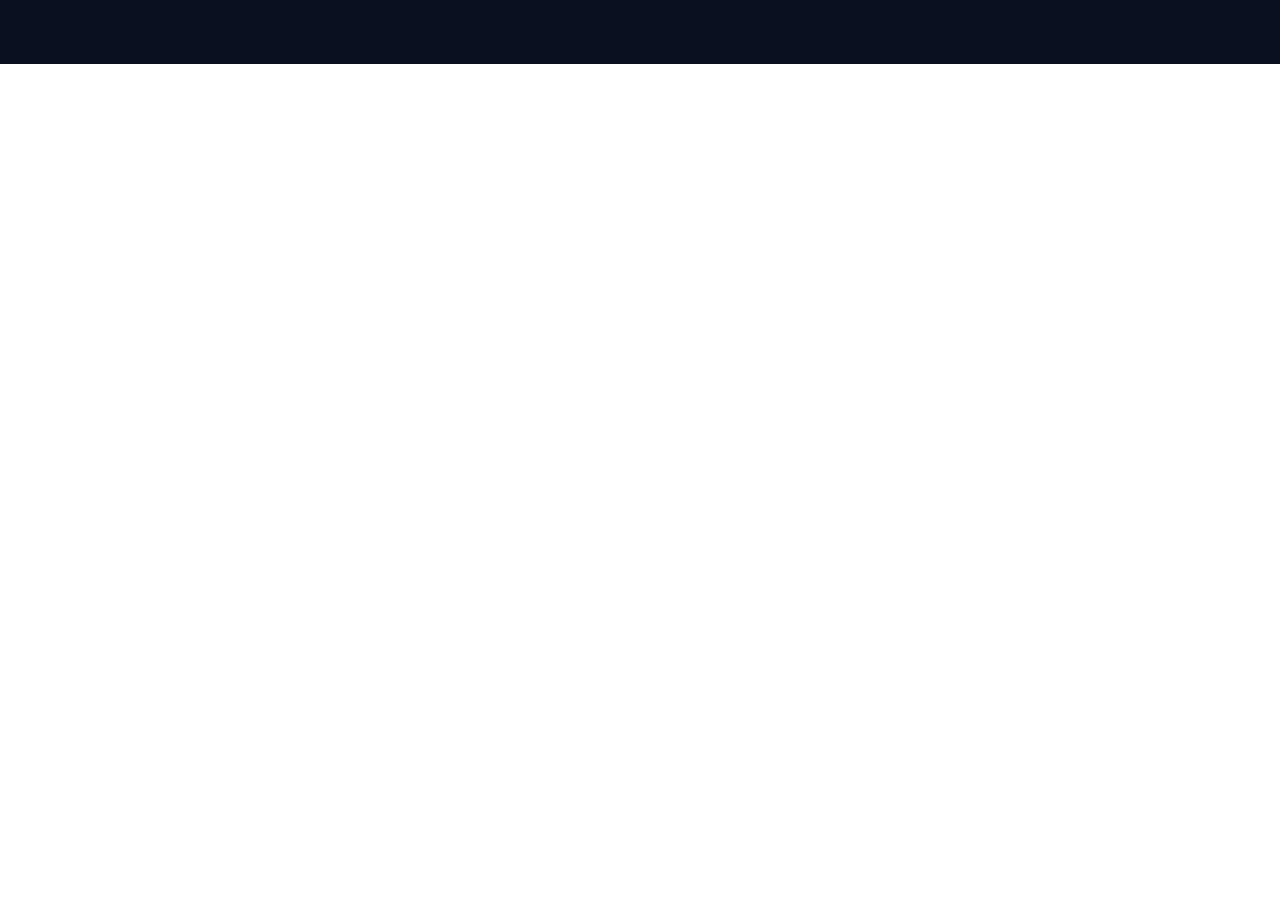
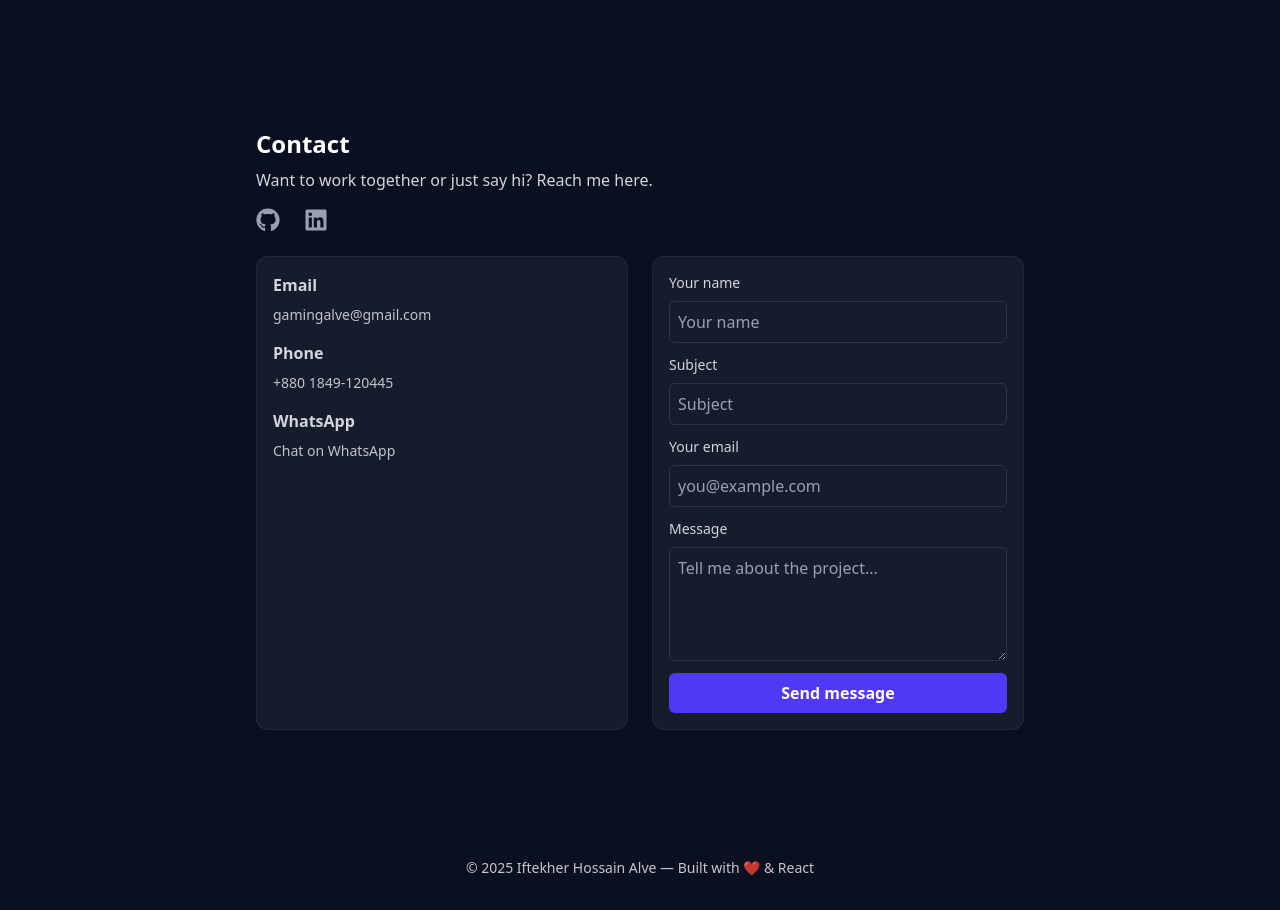
Before and after one commit to Alve0/portfolio, a React (Vite) app: page / in a window 1280 px wide. Shown: the part 2783-3693 px from the top of the page. Before the commit the page ends 2847 px from the top, so only its background shows below. Built offline with nearby package versions, Linux system fonts and the light colour scheme; no server answers.

Commit message:
added about section

```diff
--- a/package.json
+++ b/package.json
@@ -10,6 +10,7 @@
     "preview": "vite preview"
   },
   "dependencies": {
+    "@emailjs/browser": "^4.4.1",
     "@tailwindcss/vite": "^4.1.11",
     "axois": "^0.0.1-security",
     "firebase": "^12.0.0",
--- /dev/null
+++ b/src/Pages/Home/Contact.jsx
@@ -0,0 +1,161 @@
+import React, { useRef, useState } from "react";
+import emailjs from "@emailjs/browser";
+import { FaGithub, FaLinkedin } from "react-icons/fa";
+
+export default function Contact() {
+  const formRef = useRef();
+  const [sending, setSending] = useState(false);
+  const [success, setSuccess] = useState(null);
+
+  const sendEmail = (e) => {
+    e.preventDefault();
+    setSending(true);
+
+    emailjs
+      .sendForm(
+        "service_l58rl96",
+        "template_cccujmh",
+        formRef.current,
+        "m4imLpqGKDYapn2nH"
+      )
+      .then(
+        (result) => {
+          setSending(false);
+          setSuccess(true);
+          formRef.current.reset();
+          console.log("Email successfully sent!", result.text);
+        },
+        (error) => {
+          setSending(false);
+          setSuccess(false);
+          console.error("Email sending error:", error.text);
+        }
+      );
+  };
+
+  return (
+    <section id="contact" className="py-16 px-4 md:px-0">
+      <div className="max-w-3xl mx-auto">
+        <h2 className="text-2xl font-bold text-white">Contact</h2>
+        <p className="mt-2 text-gray-300">
+          Want to work together or just say hi? Reach me here.
+        </p>
+
+        {/* Social Links */}
+        <div className="flex space-x-6 mt-4 text-gray-400 text-2xl">
+          <a
+            href="https://github.com/Alve0"
+            target="_blank"
+            rel="noopener noreferrer"
+            aria-label="GitHub"
+            className="hover:text-indigo-500 transition-colors"
+          >
+            <FaGithub />
+          </a>
+          <a
+            href="https://linkedin.com/in/iftekherhossainalve"
+            target="_blank"
+            rel="noopener noreferrer"
+            aria-label="LinkedIn"
+            className="hover:text-indigo-500 transition-colors"
+          >
+            <FaLinkedin />
+          </a>
+        </div>
+
+        <div className="mt-6 grid md:grid-cols-2 gap-6">
+          {/* Contact info */}
+          <div className="bg-white/5 p-4 rounded-xl border border-white/5 text-gray-300">
+            <h4 className="font-semibold">Email</h4>
+            <a
+              href="mailto:gamingalve@gmail.com"
+              className="block mt-2 text-sm opacity-90 hover:underline break-all"
+            >
+              gamingalve@gmail.com
+            </a>
+
+            <h4 className="font-semibold mt-4">Phone</h4>
+            <a
+              href="tel:+8801849120445"
+              className="block mt-2 text-sm opacity-90 hover:underline"
+            >
+              +880 1849-120445
+            </a>
+
+            <h4 className="font-semibold mt-4">WhatsApp</h4>
+            <a
+              href="https://wa.me/8801849120445"
+              target="_blank"
+              rel="noreferrer"
+              className="block mt-2 text-sm opacity-90 hover:underline"
+            >
+              Chat on WhatsApp
+            </a>
+          </div>
+
+          {/* Contact form */}
+          <form
+            ref={formRef}
+            onSubmit={sendEmail}
+            className="bg-white/5 p-4 rounded-xl border border-white/5 text-gray-300 flex flex-col"
+          >
+            <label className="text-sm">Your name</label>
+            <input
+              name="name"
+              required
+              className="w-full mt-2 p-2 rounded-md bg-transparent border border-white/10 placeholder-gray-400 text-gray-200 focus:outline-none focus:ring-2 focus:ring-indigo-500"
+              placeholder="Your name"
+            />
+
+            <label className="text-sm mt-3 block">Subject</label>
+            <input
+              name="subject"
+              required
+              className="w-full mt-2 p-2 rounded-md bg-transparent border border-white/10 placeholder-gray-400 text-gray-200 focus:outline-none focus:ring-2 focus:ring-indigo-500"
+              placeholder="Subject"
+            />
+
+            <label className="text-sm mt-3 block">Your email</label>
+            <input
+              name="mail"
+              type="email"
+              required
+              className="w-full mt-2 p-2 rounded-md bg-transparent border border-white/10 placeholder-gray-400 text-gray-200 focus:outline-none focus:ring-2 focus:ring-indigo-500"
+              placeholder="you@example.com"
+            />
+
+            <label className="text-sm mt-3 block">Message</label>
+            <textarea
+              name="message"
+              required
+              rows={4}
+              className="w-full mt-2 p-2 rounded-md bg-transparent border border-white/10 placeholder-gray-400 text-gray-200 focus:outline-none focus:ring-2 focus:ring-indigo-500"
+              placeholder="Tell me about the project..."
+            />
+
+            <button
+              type="submit"
+              disabled={sending}
+              className={`mt-3 px-4 py-2 rounded-md bg-indigo-600 text-white font-semibold transition-colors hover:bg-indigo-700 ${
+                sending ? "opacity-70 cursor-not-allowed" : ""
+              }`}
+            >
+              {sending ? "Sending..." : "Send message"}
+            </button>
+
+            {success === true && (
+              <p className="mt-4 text-green-400 font-medium">
+                Message sent successfully!
+              </p>
+            )}
+            {success === false && (
+              <p className="mt-4 text-red-400 font-medium">
+                Something went wrong. Please try again.
+              </p>
+            )}
+          </form>
+        </div>
+      </div>
+    </section>
+  );
+}
--- a/src/Pages/Home/Home/Home.jsx
+++ b/src/Pages/Home/Home/Home.jsx
@@ -4,6 +4,7 @@ import About from "../About";
 import Skills from "../Skills/Skills";
 import Projects from "../Project/Projects";
 import ProjectModal from "../Project/ProjectModal";
+import Contact from "../Contact";
 
 export default function Home() {
   const [openProject, setOpenProject] = useState(null);
@@ -13,10 +14,17 @@ export default function Home() {
       <About />
       <Skills />
       <Projects onOpen={(p) => setOpenProject(p)} />
+      <Contact />
       <ProjectModal
         project={openProject}
         onClose={() => setOpenProject(null)}
       />
+      <footer className="py-8 mt-8 text-center text-sm opacity-80">
+        <div>
+          © {new Date().getFullYear()} Iftekher Hossain Alve — Built with ❤️ &
+          React
+        </div>
+      </footer>
     </div>
   );
 }
```
Also changed, not shown: 1 other file (tests, documents, lock files or other folders).
